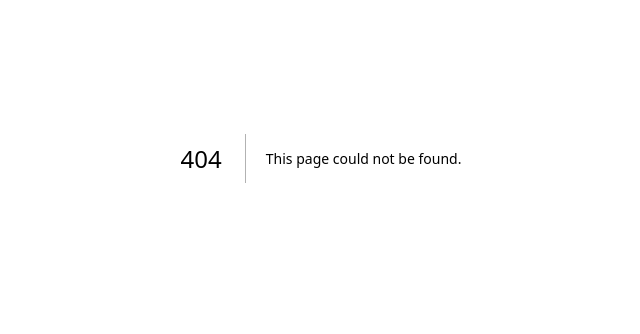
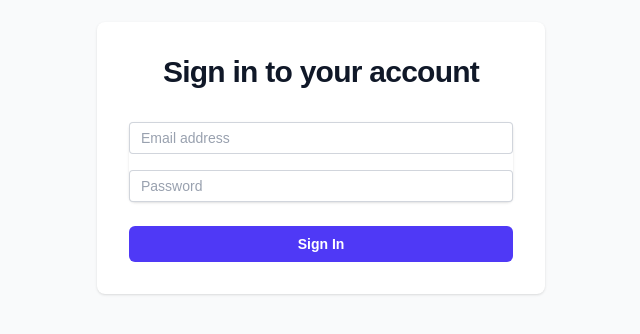
Before and after one commit to salman-sayeed/ai-ecommerce-chatbot, a Next.js app: page /login in a window 1280 px wide. Before the commit this address had no page. Shown: the part 242-576 px from the top of the page, without its empty margins (319-959 px from the left). Built offline with nearby package versions, Linux system fonts and the light colour scheme.

Commit message:
NextAuth and session

```diff
--- /dev/null
+++ b/src/app/api/auth/[...nextauth]/route.ts
@@ -0,0 +1,63 @@
+import { connectDB } from "@/lib/mongodb";
+import { User } from "@/models/User";
+import bcrypt from "bcryptjs";
+import NextAuth, { AuthOptions } from "next-auth";
+import CredentialsProvider from "next-auth/providers/credentials";
+
+export const authOptions: AuthOptions = {
+  providers: [
+    CredentialsProvider({
+      name: "Credentials",
+      credentials: {
+        email: { label: "Email", type: "email" },
+        password: { label: "Password", type: "password" },
+      },
+      async authorize(credentials) {
+        if (!credentials?.email || !credentials?.password) {
+          throw new Error("Please enter an email and password");
+        }
+
+        await connectDB();
+
+        const user = await User.findOne({ email: credentials.email });
+        if (!user) {
+          throw new Error("No user found with this email");
+        }
+
+        const isPasswordCorrect = await bcrypt.compare(
+          credentials.password,
+          user.password,
+        );
+        if (!isPasswordCorrect) {
+          throw new Error("Invalid password");
+        }
+
+        return { id: user._id.toString(), name: user.name, email: user.email };
+      },
+    }),
+  ],
+  callbacks: {
+    async jwt({ token, user }) {
+      if (user) {
+        token.id = user.id;
+      }
+      return token;
+    },
+    async session({ session, token }) {
+      if (session.user) {
+        (session.user as any).id = token.id;
+      }
+      return session;
+    },
+  },
+  secret: process.env.NEXTAUTH_SECRET,
+  pages: {
+    signIn: "/login",
+  },
+  session: {
+    strategy: "jwt",
+  },
+};
+
+const handler = NextAuth(authOptions);
+export { handler as GET, handler as POST };
--- /dev/null
+++ b/src/app/login/page.tsx
@@ -0,0 +1,62 @@
+"use main"; // Note: Ensure your file template uses "use client" for interactivity if required by your layout, but "use main" or default is fine depending on structure. We will mark it client-side.
+'use client';
+
+import { useState } from "react";
+import { signIn } from "next-auth/react";
+import { useRouter } from "next/navigation";
+
+export default function LoginPage() {
+  const [email, setEmail] = useState("");
+  const [password, setPassword] = useState("");
+  const [error, setError] = useState("");
+  const router = useRouter();
+
+  const handleSubmit = async (e: React.FormEvent) => {
+    e.preventDefault();
+    setError("");
+
+    const result = await signIn("credentials", {
+      redirect: false,
+      email,
+      password,
+    });
+
+    if (result?.error) {
+      setError(result.error);
+    } else {
+      router.push("/"); // Send them to the homepage upon successful login
+    }
+  };
+
+  return (
+    <div className="flex min-h-screen items-center justify-center bg-gray-50 px-4">
+      <div className="w-full max-w-md space-y-8 p-8 bg-white rounded-lg shadow">
+        <h2 className="text-center text-3xl font-bold tracking-tight text-gray-900">Sign in to your account</h2>
+        {error && <p className="text-red-500 text-sm text-center bg-red-50 p-2 rounded">{error}</p>}
+        <form className="mt-8 space-y-6" onSubmit={handleSubmit}>
+          <div className="space-y-4 rounded-md shadow-sm">
+            <input
+              type="email"
+              required
+              className="relative block w-full rounded border-0 py-1.5 text-gray-900 ring-1 ring-inset ring-gray-300 placeholder:text-gray-400 focus:z-10 focus:ring-2 focus:ring-inset focus:ring-indigo-600 sm:text-sm px-3"
+              placeholder="Email address"
+              value={email}
+              onChange={(e) => setEmail(e.target.value)}
+            />
+            <input
+              type="password"
+              required
+              className="relative block w-full rounded border-0 py-1.5 text-gray-900 ring-1 ring-inset ring-gray-300 placeholder:text-gray-400 focus:z-10 focus:ring-2 focus:ring-inset focus:ring-indigo-600 sm:text-sm px-3"
+              placeholder="Password"
+              value={password}
+              onChange={(e) => setPassword(e.target.value)}
+            />
+          </div>
+          <button type="submit" className="group relative flex w-full justify-center rounded-md bg-indigo-600 py-2 px-3 text-sm font-semibold text-white hover:bg-indigo-500">
+            Sign In
+          </button>
+        </form>
+      </div>
+    </div>
+  );
+}
```
Also changed, not shown: src/app/register/page.tsx (added).
